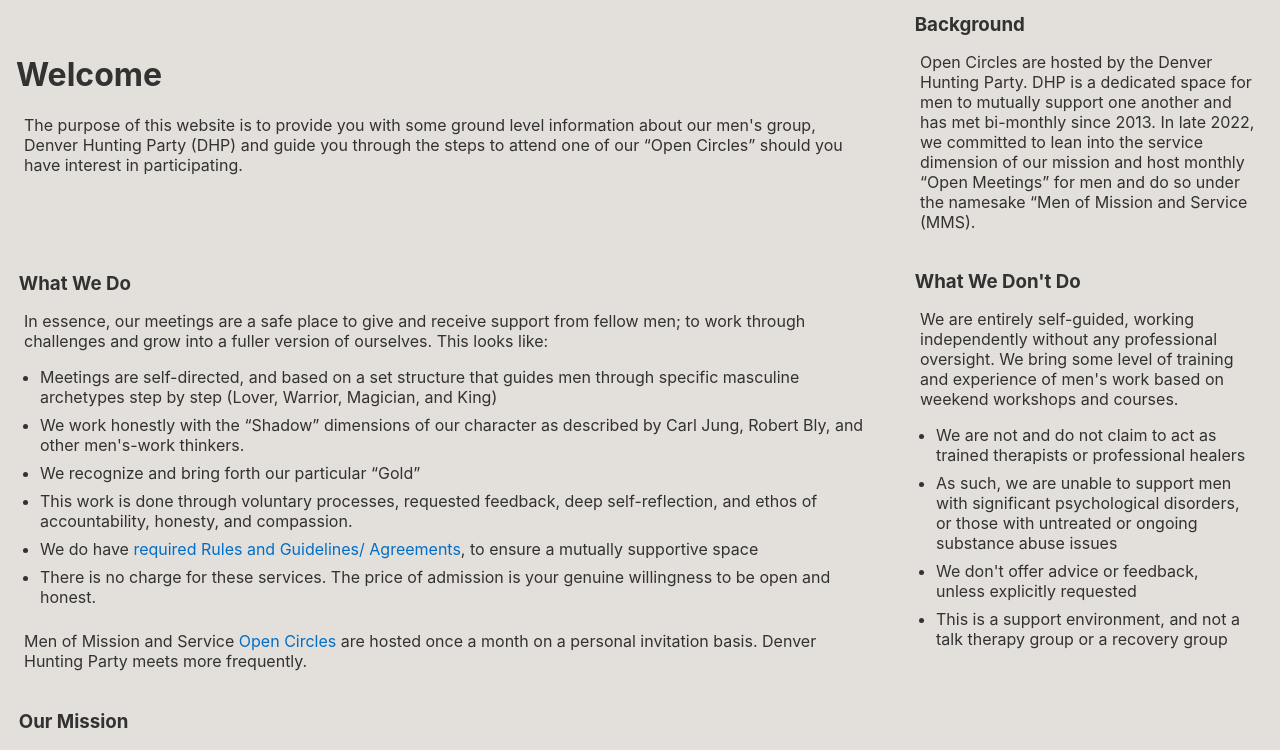
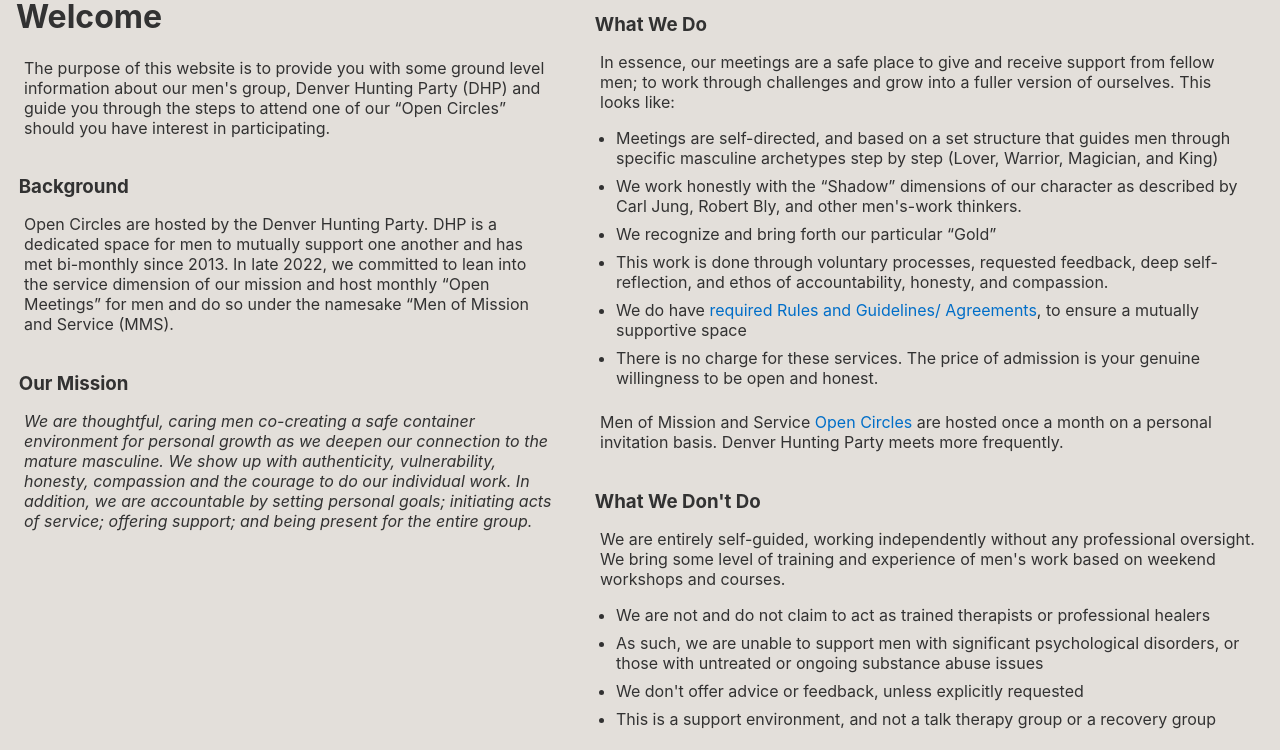
Before and after one commit to IntuitiveHarmony/igroup-site, a React (Create React App) app: page / in a window 1280 px wide. Shown: the part 760-1510 px from the top of the page. Built offline with nearby package versions, Linux system fonts and the light colour scheme.

Commit message:
main working on main layout

```diff
--- a/src/App.css
+++ b/src/App.css
@@ -120,33 +120,62 @@
   }
   /* ~~~~~~~~~~~~~~~~~~~~~~~~~~~~~~~~~~~~~~~~~~~~~~~~~~~~~~~~~~ */
   .missionContainer {
-    /* display: flex; */
-    display: grid;
-    grid-template-columns: 70% auto;
+    display: flex;
+    /* position: relative;  */
+
+    /* display: grid;
+    grid-template-columns: 70% auto; */
     /* grid-template-rows: 35% 55% 10%; */
-    grid-template-rows: auto;
+    /* grid-template-rows: auto; */
   }
   #groupPhoto {
     width: 100%;
-    margin-bottom: -1em;
+    /* position: absolute;  */
+    /* margin-bottom: -1em;
     grid-column: 1 / span 2;
-    grid-row: 1;
+    grid-row: 1; */
+  }
+  .missionContentContainer {
+    /* margin-top: -25em; */
+    display: flex;
+    /* position: absolute;  */
+
+    /* display: grid; */
+    /* grid-template-columns: 45% auto;
+    border: 1px solid yellow;
+    background-color: rgba(68, 174, 226, 0.8); */
+  }
+  .leftColumn {
+    max-width: 45%;
+    display: flex;
+    flex-direction: column;
+  }
+  .rightColumn {
+    display: flex;
+    flex-direction: column;
   }
   .welcome {
     left: -4em;
+    grid-area: 1 / 1 / 1 / 1;
     /* grid-column: 1; */
   }
-  .mission1 {
+  .background {
+    grid-area: 2 / 1 / 2 / 1;
+  }
+  .ourMission {
     grid-column: 1;
-    grid-row: 2;
+    /* grid-row: 3; */
   }
   .mission2 {
     grid-column: 2;
-    grid-row: 2;
+    /* grid-row: 2; */
   }
-  .mission3 {
+  .weDo {
+    grid-area: 1 / 2 / 1 / 2;
+    /* grid-column: 2; */
+  }
+  .weDont {
     grid-column: 2;
-    grid-row: 3;
   }
   .calendarContainer {
     flex-direction: row;
--- a/src/components/Mission.js
+++ b/src/components/Mission.js
@@ -8,6 +8,8 @@
         <>
             <div className="missionContainer" id="mission">
                 <img id="groupPhoto" src={photo} />
+                <div className="missionContentContainer">
+                    <div className="leftColumn">
                         <div className="welcome">
                             <h1>Welcome</h1>
                             <p className="content">The purpose of this website is to provide you with some ground level information about our men's group, Denver Hunting Party (DHP) and guide you through the steps to attend one of our “Open Circles” should you have interest in participating.</p>
@@ -18,6 +20,13 @@
                             <p className="content">Open Circles are hosted by the Denver Hunting Party. DHP is a dedicated space for men to mutually support one another and has met bi-monthly since 2013. In late 2022, we committed to lean into the service dimension of our mission and host monthly “Open Meetings” for men and do so under the namesake “Men of Mission and Service (MMS).</p>
                         </div>
 
+                        <div className="ourMission">
+                            <h3>Our Mission</h3>
+                            <p className="content"><i>We are thoughtful, caring men co-creating a safe container environment for personal growth as we deepen our connection to the mature masculine. We show up with authenticity, vulnerability, honesty, compassion and the courage to do our individual work. In addition, we are accountable by setting personal goals; initiating acts of service; offering support; and being present for the entire group.</i></p>
+                        </div>
+                    </div>
+
+                    <div className="rightColumn">
                         <div className="weDo">
                             <h3>What We Do</h3>
                             <p className="content">In essence, our meetings are a safe place to give and receive support from fellow men; to work through challenges and grow into a fuller version of ourselves.  This looks like:</p>
@@ -29,15 +38,13 @@
                                 <li>We do have <a href='https://forms.gle/QGi48a77893jUoLi7' target="_blank" rel="noopener noreferrer">required Rules and Guidelines/ Agreements</a>, to ensure a mutually supportive space</li>
                                 <li>There is no charge for these services. The price of admission is your genuine willingness to be open and honest.</li>
                             </ul>
-                    <p className="content">Men of Mission and Service {props.mobile ?
+                            <p className="content">Men of Mission and Service {props.mobile ? // mobile vs desktop links have diffrent offset
                             <Link className="contentLink" to="calendar" smooth={true}
                             // onClick={() => handleHideNav()}
                             >Open Circles</Link>
                             :
                             <Link className="contentLink" to="calendar" smooth={true} offset={-50} >Open Circles</Link> } are hosted once a month on a personal invitation basis.  Denver Hunting Party meets more frequently. </p>
                         </div>
-
-
 
                         <div className="weDont">
                             <h3>What We Don't Do</h3>
@@ -49,10 +56,8 @@
                                 <li>This is a support environment, and not a talk therapy group or a recovery group</li>
                             </ul>
                         </div>
+                    </div>
 
-                <div className="ourMission">
-                    <h3>Our Mission</h3>
-                    <p className="content"><i>We are thoughtful, caring men co-creating a safe container environment for personal growth as we deepen our connection to the mature masculine. We show up with authenticity, vulnerability, honesty, compassion and the courage to do our individual work. In addition, we are accountable by setting personal goals; initiating acts of service; offering support; and being present for the entire group.</i></p>
                 </div>
             </div>
         </>
--- a/src/components/Nav.js
+++ b/src/components/Nav.js
@@ -7,7 +7,6 @@
     const [menu, setMenu] = useState(false)
     const [hideNav, setHideNav] = useState(false)
     const [windowSize, setWindowSize] = useState([window.innerWidth, window.innerHeight]);
-
 
 
     const handleMenu = () => {
```
Lines whose indentation alone changed are shown as unchanged.
